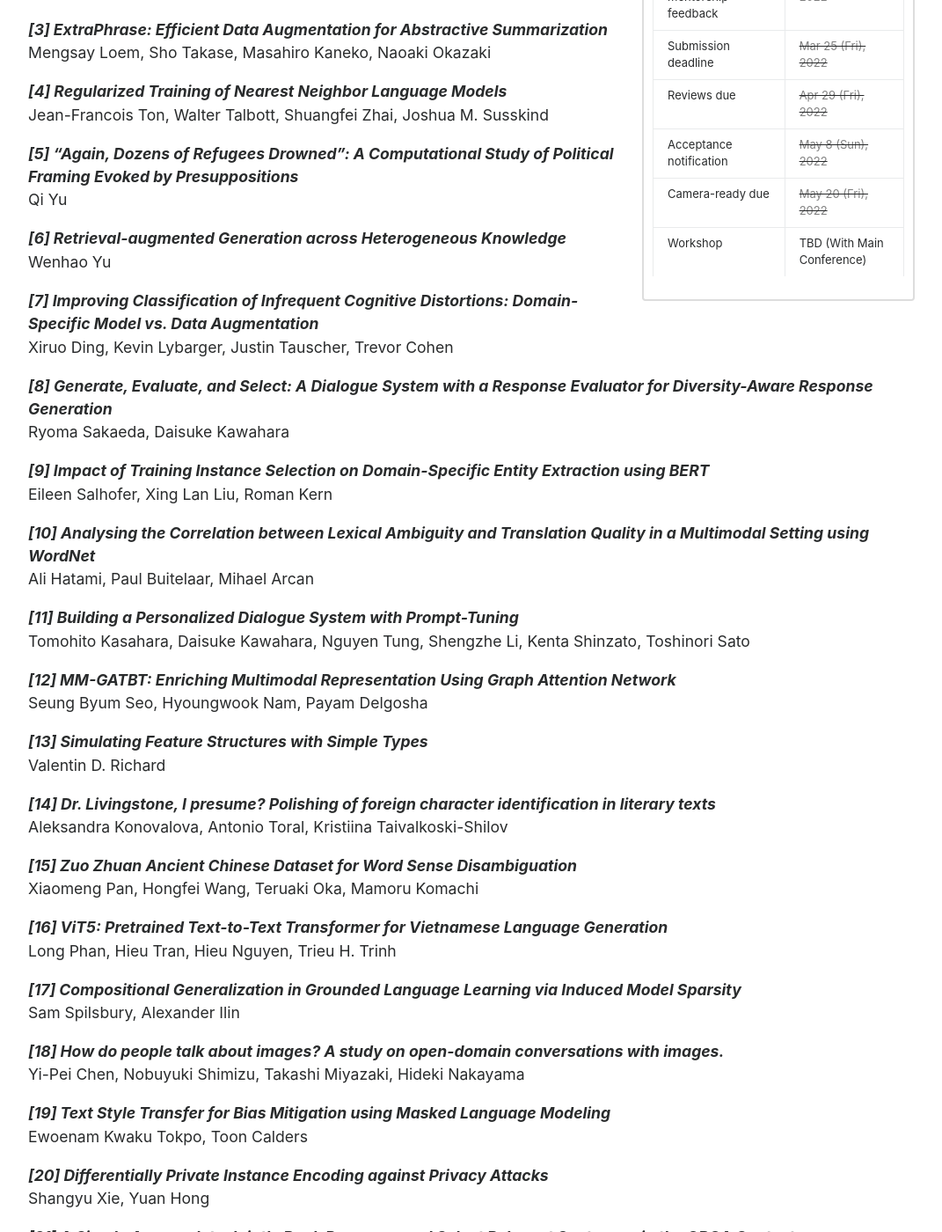
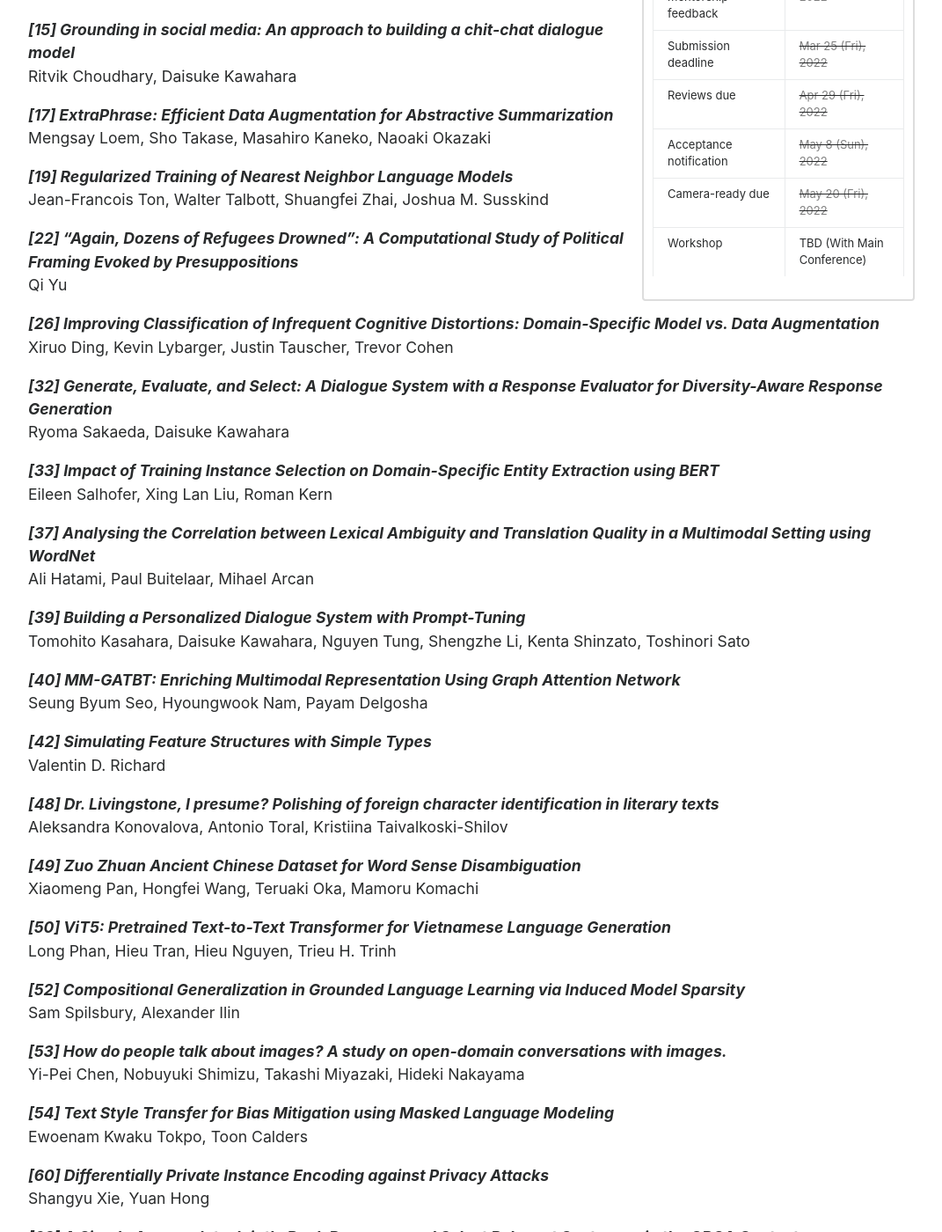
Before and after one commit to naacl2022-srw/naacl2022-srw.github.io, a Jekyll site: the page built from accepted.md, in a window 1280 px wide and 1400 px high, scrolled down 711 px. Shown: the whole window at 88% size, without its empty margins (104-1175 px from the left). Built offline with Jekyll 4.4.1, drawn with Linux system fonts in a browser that asks for light colours; some of the changed text lies outside the part shown.

Commit message:
Updating IDs to match submission numbers

```diff
--- a/accepted.md
+++ b/accepted.md
@@ -10,190 +10,195 @@ order : 1
 # Archival
 
 
-***[1] Systematicity Emerges in Transformers when Abstract Grammatical Roles Guide Attention***\
+***[1] Heterogeneous-Graph Reasoning and Fine-Grained Aggregation for Fact Checking***\
+Hongbin Lin
+
+***[13] Systematicity Emerges in Transformers when Abstract Grammatical Roles Guide Attention***\
 Ayush K Chakravarthy, Jacob Labe Russin, Randall O'Reilly
 
 
-***[2] Grounding in social media: An approach to building a chit-chat dialogue model***\
+***[15] Grounding in social media: An approach to building a chit-chat dialogue model***\
 Ritvik Choudhary, Daisuke Kawahara
 
 
-***[3] ExtraPhrase: Efficient Data Augmentation for Abstractive Summarization***\
+***[17] ExtraPhrase: Efficient Data Augmentation for Abstractive Summarization***\
 Mengsay Loem, Sho Takase, Masahiro Kaneko, Naoaki Okazaki
 
 
-***[4] Regularized Training of Nearest Neighbor Language Models***\
+***[19] Regularized Training of Nearest Neighbor Language Models***\
 Jean-Francois Ton, Walter Talbott, Shuangfei Zhai, Joshua M. Susskind
 
 
-***[5] "Again, Dozens of Refugees Drowned": A Computational Study of Political Framing Evoked by Presuppositions***\
+***[22] "Again, Dozens of Refugees Drowned": A Computational Study of Political Framing Evoked by Presuppositions***\
 Qi Yu
 
 
-***[6] Retrieval-augmented Generation across Heterogeneous Knowledge***\
-Wenhao Yu
-
-
-***[7] Improving Classification of Infrequent Cognitive Distortions: Domain-Specific Model vs. Data Augmentation***\
+***[26] Improving Classification of Infrequent Cognitive Distortions: Domain-Specific Model vs. Data Augmentation***\
 Xiruo Ding, Kevin Lybarger, Justin Tauscher, Trevor Cohen
 
 
-***[8] Generate, Evaluate, and Select: A Dialogue System with a Response Evaluator for Diversity-Aware Response Generation***\
+***[32] Generate, Evaluate, and Select: A Dialogue System with a Response Evaluator for Diversity-Aware Response Generation***\
 Ryoma Sakaeda, Daisuke Kawahara
 
 
-***[9] Impact of Training Instance Selection on Domain-Specific Entity Extraction using BERT***\
+***[33] Impact of Training Instance Selection on Domain-Specific Entity Extraction using BERT***\
 Eileen Salhofer, Xing Lan Liu, Roman Kern
 
 
-***[10] Analysing the Correlation between Lexical Ambiguity and Translation Quality in a Multimodal Setting using WordNet***\
+***[37] Analysing the Correlation between Lexical Ambiguity and Translation Quality in a Multimodal Setting using WordNet***\
 Ali Hatami, Paul Buitelaar, Mihael Arcan
 
 
-***[11] Building a Personalized Dialogue System with Prompt-Tuning***\
+***[39] Building a Personalized Dialogue System with Prompt-Tuning***\
 Tomohito Kasahara, Daisuke Kawahara, Nguyen Tung, Shengzhe Li, Kenta Shinzato, Toshinori Sato
 
 
-***[12] MM-GATBT: Enriching Multimodal Representation Using Graph Attention Network***\
+***[40] MM-GATBT: Enriching Multimodal Representation Using Graph Attention Network***\
 Seung Byum Seo, Hyoungwook Nam, Payam Delgosha
 
 
-***[13] Simulating Feature Structures with Simple Types***\
+***[42] Simulating Feature Structures with Simple Types***\
 Valentin D. Richard
 
 
-***[14] Dr. Livingstone, I presume? Polishing of foreign character identification in literary texts***\
+***[48] Dr. Livingstone, I presume? Polishing of foreign character identification in literary texts***\
 Aleksandra Konovalova, Antonio Toral, Kristiina Taivalkoski-Shilov
 
 
-***[15] Zuo Zhuan Ancient Chinese Dataset for Word Sense Disambiguation***\
+***[49] Zuo Zhuan Ancient Chinese Dataset for Word Sense Disambiguation***\
 Xiaomeng Pan, Hongfei Wang, Teruaki Oka, Mamoru Komachi
 
 
-***[16] ViT5: Pretrained Text-to-Text Transformer for Vietnamese Language Generation***\
+***[50] ViT5: Pretrained Text-to-Text Transformer for Vietnamese Language Generation***\
 Long Phan, Hieu Tran, Hieu Nguyen, Trieu H. Trinh
 
 
-***[17] Compositional Generalization in Grounded Language Learning via Induced Model Sparsity***\
+***[52] Compositional Generalization in Grounded Language Learning via Induced Model Sparsity***\
 Sam Spilsbury, Alexander Ilin
 
 
-***[18] How do people talk about images? A study on open-domain conversations with images.***\
+***[53] How do people talk about images? A study on open-domain conversations with images.***\
 Yi-Pei Chen, Nobuyuki Shimizu, Takashi Miyazaki, Hideki Nakayama
 
 
-***[19] Text Style Transfer for Bias Mitigation using Masked Language Modeling***\
+***[54] Text Style Transfer for Bias Mitigation using Masked Language Modeling***\
 Ewoenam Kwaku Tokpo, Toon Calders
 
 
-***[20] Differentially Private Instance Encoding against Privacy Attacks***\
+***[60] Differentially Private Instance Encoding against Privacy Attacks***\
 Shangyu Xie, Yuan Hong
 
 
-***[21] A Simple Approach to Jointly Rank Passages and Select Relevant Sentences in the OBQA Context***\
+***[63] A Simple Approach to Jointly Rank Passages and Select Relevant Sentences in the OBQA Context***\
 Man Luo, Shuguang Chen, Chitta Baral
 
 
-***[22] Multimodal Modeling of Task-Mediated Confusion***\
+***[71] Multimodal Modeling of Task-Mediated Confusion***\
 Camille Mince, Skye Rhomberg, Cecilia Alm, Reynold Bailey, Alex Ororbia
 
 
-***[23] Probe-Less Probing of BERT's Layer-Wise Linguistic Knowledge with Masked Word Prediction***\
+***[76] Probe-Less Probing of BERT's Layer-Wise Linguistic Knowledge with Masked Word Prediction***\
 Tatsuya Aoyama, Nathan Schneider
 
 
-***[24] Neural Networks in a Product of Hyperbolic Spaces***\
+***[83] Neural Networks in a Product of Hyperbolic Spaces***\
 Jun Takeuchi, Noriki Nishida, Hideki Nakayama
 
 
-***[25] Explicit Use of Topicality in Dialogue Response Generation***\
+***[84] Explicit Use of Topicality in Dialogue Response Generation***\
 Takumi Yoshikoshi, Hayato Atarashi, Takashi Kodama, Sadao Kurohashi
 
 
-***[26] Automating Human Evaluation of Dialogue Systems***\
+***[86] Automating Human Evaluation of Dialogue Systems***\
 Sujan Reddy A
 
 
-***[27] Strong Heuristics for Named Entity Linking***\
+***[87] Strong Heuristics for Named Entity Linking***\
 Marko Čuljak, Andreas Spitz, Robert West, Akhil Arora
 
 
-***[28] Static and Dynamic Speaker Modeling based on Graph Neural Network for Emotion Recognition in Conversation***\
+***[88] Static and Dynamic Speaker Modeling based on Graph Neural Network for Emotion Recognition in Conversation***\
 Prakhar Saxena, Yin Jou Huang, Sadao Kurohashi
 
 
-***[29] Few-shot fine-tuning SOTA summarization models for medical dialogues***\
+***[90] Few-shot fine-tuning SOTA summarization models for medical dialogues***\
 David Fraile Navarro, Mark Dras, Shlomo Berkovsky
 
 
-***[30] Unifying Parsing and Tree-Structured Models for Generating Sentence Semantic Representations***\
+***[91] Unifying Parsing and Tree-Structured Models for Generating Sentence Semantic Representations***\
 Antoine Simoulin, Benoit Crabbé
 
 
-***[31] Multiformer: A Head-Configurable Transformer-Based Model for Direct Speech Translation***\
+***[94] Multiformer: A Head-Configurable Transformer-Based Model for Direct Speech Translation***\
 Gerard Sant, Gerard I. Gállego, Belen Alastruey, Marta Ruiz Costa-jussà
 
 
-***[32] Defending Compositionality in Emergent Languages***\
+***[97] Defending Compositionality in Emergent Languages***\
 Michal Auersperger, Pavel Pecina
 
 
-***[33] Exploring the Effect of Dialect Mismatched Language Models in Telugu Automatic Speech Recognition***\
+***[98] Exploring the Effect of Dialect Mismatched Language Models in Telugu Automatic Speech Recognition***\
 Aditya Yadavalli, Ganesh Sai Mirishkar, Anil Vuppala
-
-
-***[34] Heterogeneous-Graph Reasoning and Fine-Grained Aggregation for Fact Checking***\
-Hongbin Lin
 
 
 # Non-archival
 
 
-***[35] Towards Unsupervised Speech Synthesis***\
+***[16] Towards Unsupervised Speech Synthesis***\
 Alexander H. Liu, Cheng-I Lai, James R. Glass
 
 
-***[36] Understanding Long Document with Different Position-Aware Attentions***\
+***[29] Understanding Long Document with Different Position-Aware Attentions***\
 Hai Pham, Guoxin Wang, Yijuan Lu, Dinei Florencio, Cha Zhang
 
-***[37] Investigating the effectiveness of various speaker embeddings for multi-speaker end-to-end speech
+
+***[31] What “Drives” the Use of Metaphorical Language? Negative Insights from Abstractness, Affect, Discourse Coherence and Contextualized Word Representations***\
+Prisca Piccirilli, Sabine Schulte im Walde
+
+
+***[47] Investigating the effectiveness of various speaker embeddings for multi-speaker end-to-end speech
 synthesis system using small-sized speech data***\
 Sheng-Yao Wang, Yi-Chin Huang
 
 
-***[38] Preschool Children Speech Recognition for Early Childhood Intervention: Motivation and Challenges***\
+***[55] Preschool Children Speech Recognition for Early Childhood Intervention: Motivation and Challenges***\
 Satwik Dutta, Dwight W. Irvin, John H. L. Hansen
 
 
-***[39] Eliciting Complex Relational Knowledge From Masked Language Models***\
+***[59] Eliciting Complex Relational Knowledge From Masked Language Models***\
 Arun Sundaresan, Ming Hsu, Zhihao Zhang
 
 
-***[40] Machine Narrative Comprehension in Fictional Characters Personality Prediction Task***\
+***[72] Machine Narrative Comprehension in Fictional Characters Personality Prediction Task***\
 Yisi Sang, Xiangyang Mou, Mo Yu, Dakuo Wang, Jing Li, Jeffrey Stanton
 
 
-***[41] Divide & Conquer for Entailment-aware Multi-hop Evidence Retrieval***\
+***[73] Divide & Conquer for Entailment-aware Multi-hop Evidence Retrieval***\
 Fan Luo, Mihai Surdeanu
 
 
-***[42] CSSS: A Novel Candidate Summary Selection Strategy for Summary-level Extractive Summarization***\
+***[77] CSSS: A Novel Candidate Summary Selection Strategy for Summary-level Extractive Summarization***\
 Shuai Gong, Zhenfang Zhu, Wenqing Wu, Zhen Zhao, Dianyuan Zhang
 
 
 # Thesis Proposals
 
-***[43] Methods for Estimating and Improving Robustness of Language Models***\
+
+***[23] Methods for Estimating and Improving Robustness of Language Models***\
 Michal Stefanik
 
 
-***[44] Neural Retriever and Go Beyond: A Thesis Proposal***\
+***[24] Retrieval-augmented Generation across Heterogeneous Knowledge***\
+Wenhao Yu
+
+
+***[25] Neural Retriever and Go Beyond: A Thesis Proposal***\
 Man Luo
 
 
-***[45] Multimodal large language models for inclusive collaboration learning tasks***\
-Armanda Lewis
+***[30] Towards Gender Biased Language Classification: A Case Study with British English Metadata Descriptions***\
+Lucy Havens
 
 
-***[46] Towards Gender Biased Language Classification: A Case Study with British English Metadata Descriptions***\
-Lucy Havens
+***[78] Multimodal large language models for inclusive collaboration learning tasks***\
+Armanda Lewis
```
